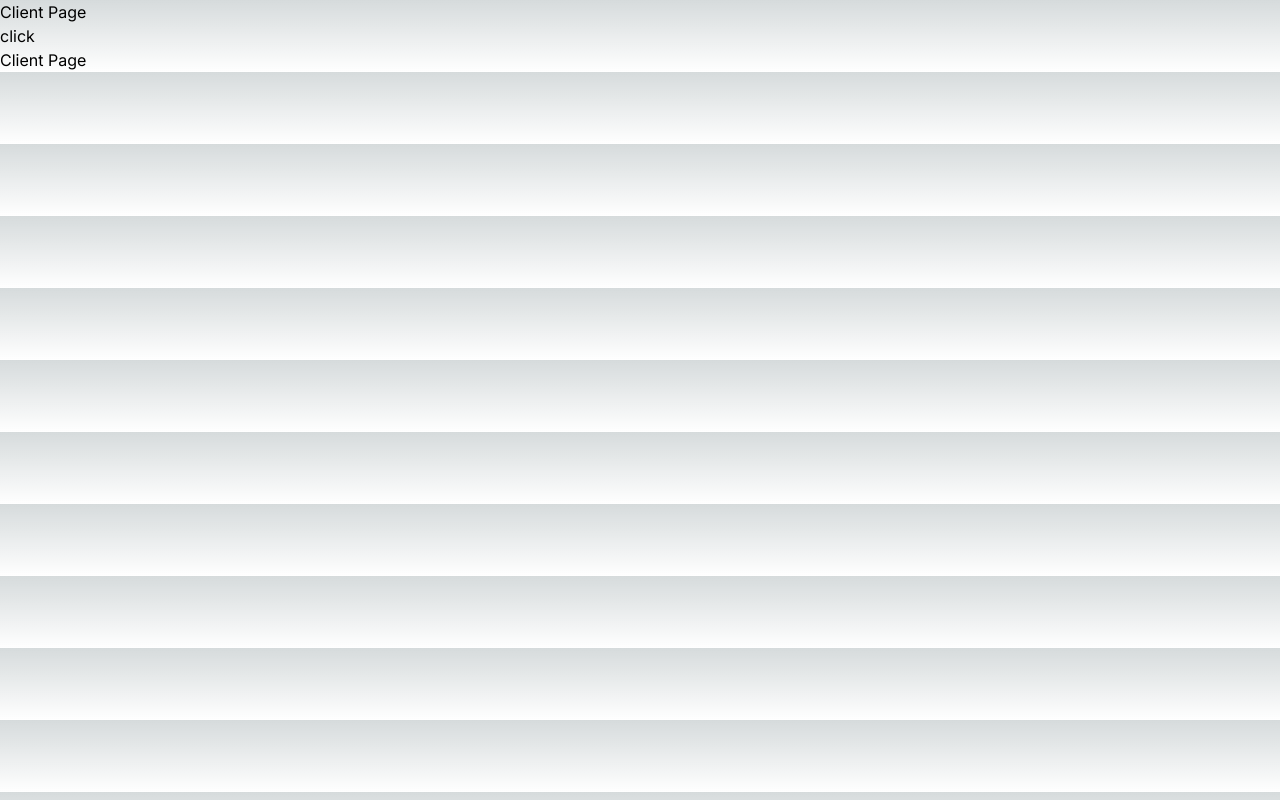
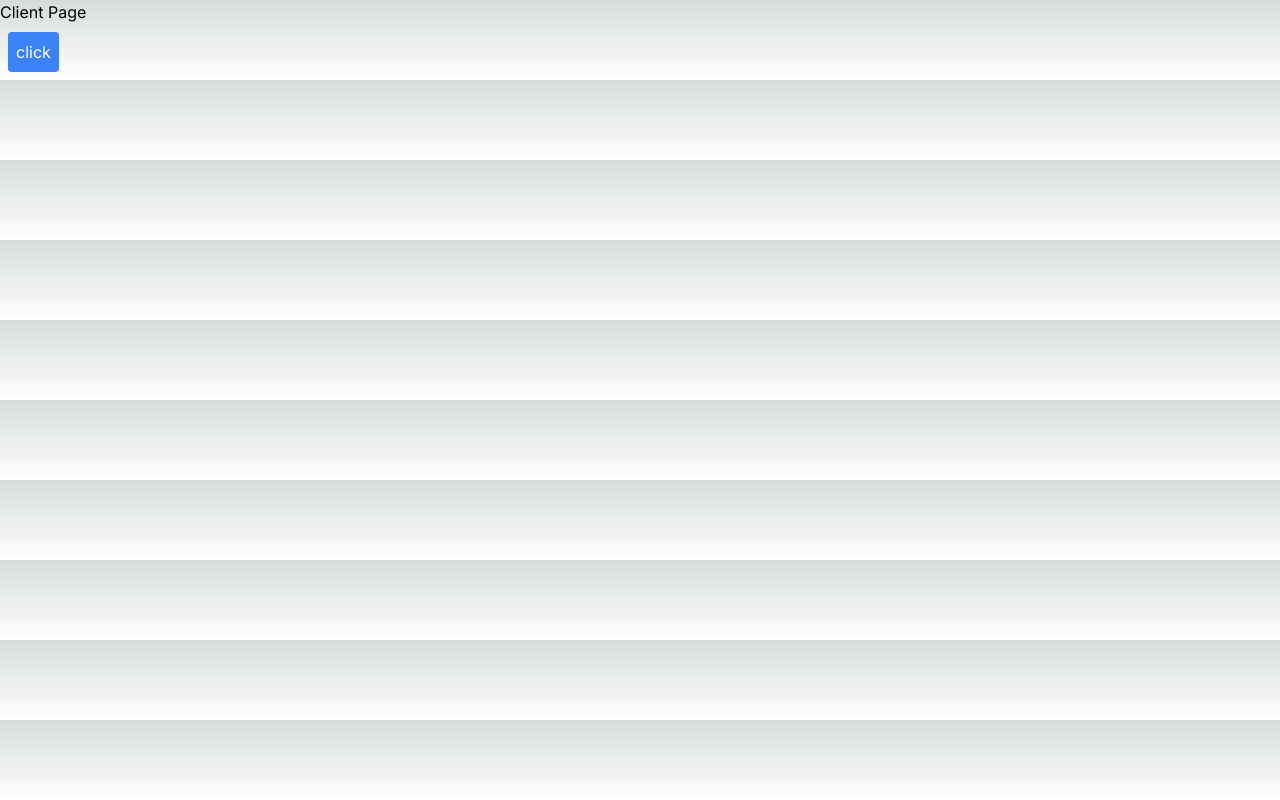
Before and after one commit to maxyou/nextjs13-trpc, a Next.js app: page /biz/users in a window 1280 px wide. Built offline with nearby package versions, Linux system fonts and the light colour scheme.

Commit message:
beautify button

```diff
--- a/src/app/biz/users/pageclient.tsx
+++ b/src/app/biz/users/pageclient.tsx
@@ -19,13 +19,12 @@ const ClientPage: React.FC = () => {
     return (
         <div>
             <div>Client Page</div>
-            <button
+            <button className='bg-blue-500 min-w-fit hover:bg-blue-700 text-white p-2 m-2 rounded'
                 onClick={async () => {
                     // 👇 `trpc` has the same procedures as the server
                     const user = await trpc.userList.query(3);
                     console.log(user);
                 }}>click</button>
-            <div>Client Page</div>
         </div>
     )
 }
```
